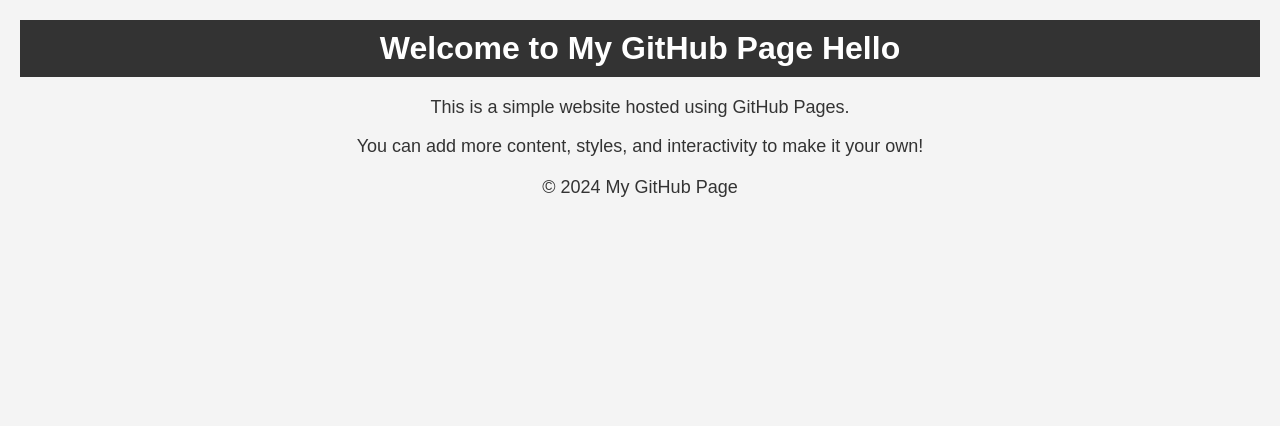
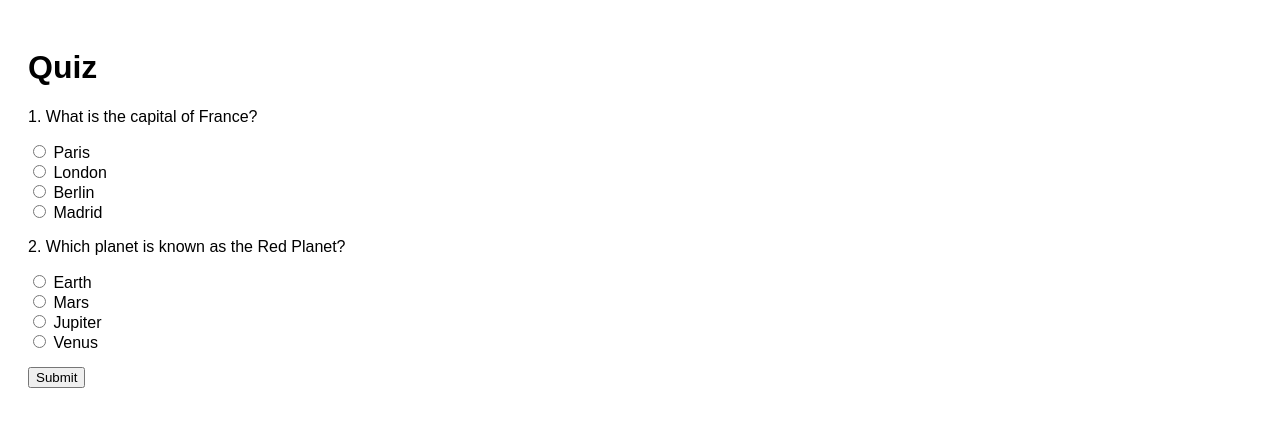
Before and after one commit to kziedd/onthi, a plain HTML site: page index.html in a window 1280 px wide. Drawn offline with Linux system fonts and the light colour scheme.

Commit message:
Update index.html

```diff
--- a/index.html
+++ b/index.html
@@ -3,44 +3,63 @@
 <head>
     <meta charset="UTF-8">
     <meta name="viewport" content="width=device-width, initial-scale=1.0">
-    <title>My GitHub Page</title>
+    <title>Simple Quiz</title>
     <style>
         body {
             font-family: Arial, sans-serif;
-            background-color: #f4f4f4;
-            margin: 0;
             padding: 20px;
-            text-align: center;
         }
-        header {
-            background-color: #333;
-            color: #fff;
-            padding: 10px 0;
-            margin-bottom: 20px;
-        }
-        h1 {
-            margin: 0;
-        }
-        p {
-            font-size: 18px;
-            color: #333;
-        }
-        footer {
-            margin-top: 20px;
-            color: #777;
+        .question {
+            margin-bottom: 15px;
         }
     </style>
 </head>
 <body>
-    <header>
-        <h1>Welcome to My GitHub Page Hello</h1>
-    </header>
+    <h1>Quiz</h1>
+    <div id="quiz-container"></div>
+    <button onclick="checkAnswers()">Submit</button>
+    <div id="result"></div>
 
-    <p>This is a simple website hosted using GitHub Pages.</p>
-    <p>You can add more content, styles, and interactivity to make it your own!</p>
+    <script>
+        async function loadQuestions() {
+            const response = await fetch('questions.json');
+            const questions = await response.json();
+            let quizContainer = document.getElementById('quiz-container');
 
-    <footer>
-        <p>&copy; 2024 My GitHub Page</p>
-    </footer>
+            questions.forEach((question, index) => {
+                let questionElement = document.createElement('div');
+                questionElement.className = 'question';
+                questionElement.innerHTML = `
+                    <p>${index + 1}. ${question.question}</p>
+                    ${question.options.map(option => `
+                        <label>
+                            <input type="radio" name="question${index}" value="${option}"> ${option}
+                        </label>
+                        <br>
+                    `).join('')}
+                `;
+                quizContainer.appendChild(questionElement);
+            });
+        }
+
+        function checkAnswers() {
+            let questions = document.querySelectorAll('.question');
+            let score = 0;
+
+            fetch('questions.json')
+                .then(response => response.json())
+                .then(data => {
+                    data.forEach((question, index) => {
+                        let selectedOption = document.querySelector(`input[name="question${index}"]:checked`);
+                        if (selectedOption && selectedOption.value === question.answer) {
+                            score++;
+                        }
+                    });
+                    document.getElementById('result').innerText = `You scored ${score} out of ${data.length}`;
+                });
+        }
+
+        loadQuestions();
+    </script>
 </body>
 </html>
```
